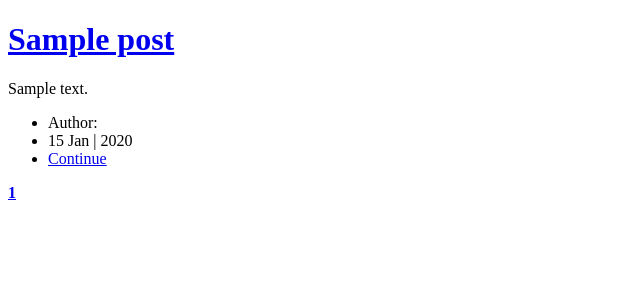
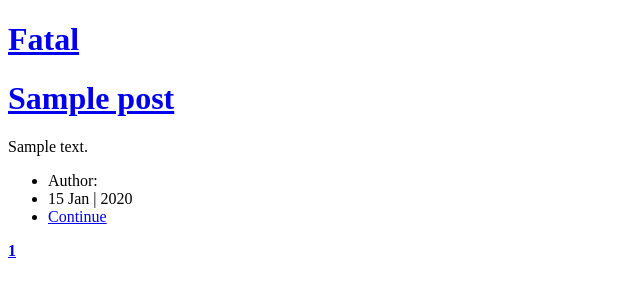
Before and after one commit to karaname/django-blog-engine, a Django app: page / in a window 1280 px wide. Shown: the top 300 px of the page, without its empty margins (0-640 px from the left). Run offline with Django 3.2, Linux system fonts and the light colour scheme; tables that the repository leaves empty hold one stand-in row (values such as "Sample post").

Commit message:
link to main > header/lang=en

```diff
--- a/blog/templates/blog/application.html
+++ b/blog/templates/blog/application.html
@@ -1,11 +1,15 @@
 <!DOCTYPE html>
-<html>
+<html lang="en">
 	<head>
 		<meta charset="utf-8">
 		<title></title>
 	</head>
 
 	<body>
+		<header class="main_header">
+			<h1 class="main_title"><a href="/" class="link_to_main">Fatal</a></h1>
+		</header>
+
 		{% if user.is_authenticated %}
 			<header class="auth_header">
 				<a href="{% url 'blog:new' %}">New</a>
@@ -13,6 +17,8 @@
 			</header>
 		{% endif %}
 
-		{% block content %} {% endblock %}
+		<div class="container">
+			{% block content %} {% endblock %}
+		</div>
 	</body>
 </html>
```
